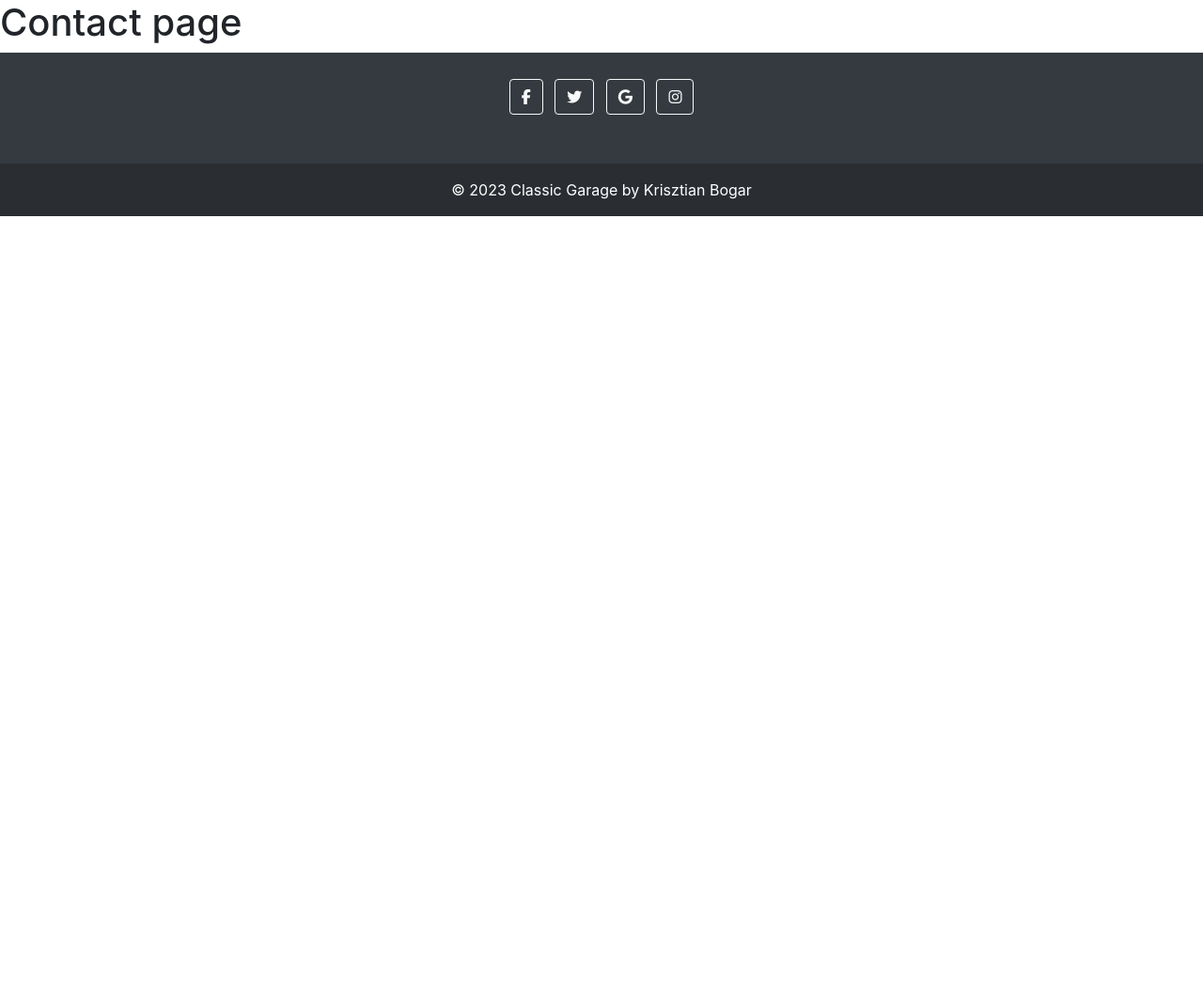
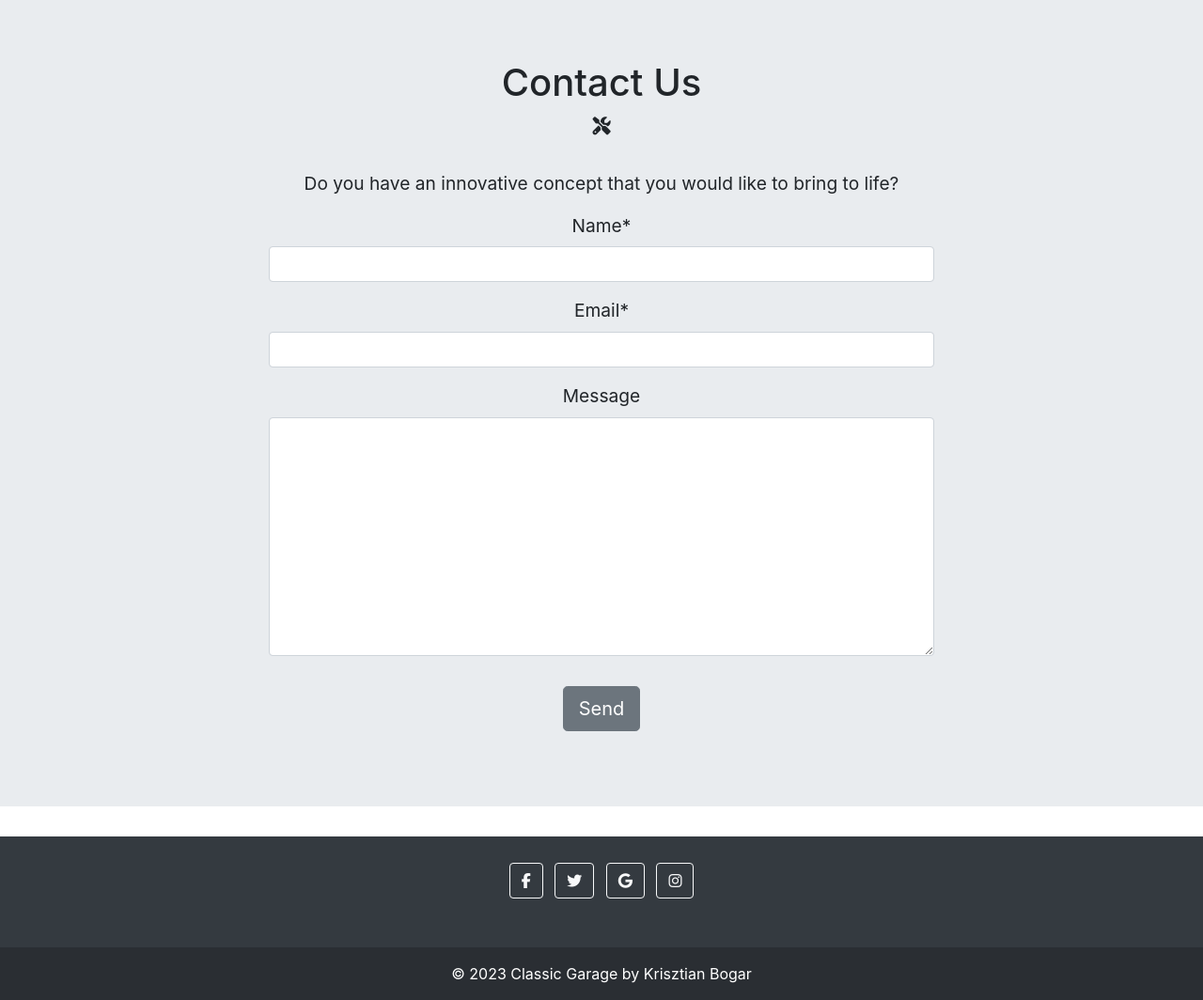
Before and after one commit to kbogar/classic-garage, a Django app: page /contact/ in a window 1280 px wide. Shown: the part 86-1150 px from the top of the page at 94% size. Before the commit the page ends 316 px from the top, so only its background shows below. Run offline with Django 3.2, Linux system fonts and the light colour scheme; some libraries are stand-ins or nearby versions; grey boxes are pictures that could not be loaded.

Commit message:
create forms.py add customcontactform, add to views.py

```diff
--- /dev/null
+++ b/booking/forms.py
@@ -0,0 +1,15 @@
+from django import forms
+from .models import CustomModel
+
+
+class CustomContactForm(forms.ModelForm):
+    """
+    This form interacts with Custom Model to
+    handle contact form
+    """
+    class Meta:
+        model = CustomModel
+        fields = ('name', 'email', 'message',)
+
+    def object(self):
+        pass
--- a/booking/views.py
+++ b/booking/views.py
@@ -1,5 +1,9 @@
 from django.shortcuts import render
 from django.views.generic import TemplateView
+from .forms import CustomContactForm
+from django.views.generic.edit import FormView
+from django.contrib import messages
+from django.http import HttpResponseRedirect
 
 
 class Home(TemplateView):
@@ -18,5 +22,18 @@ class BookService(TemplateView):
     template_name = 'book_service.html'
 
 
-class Contact(TemplateView):
+class Contact(FormView):
+    """
+    Handels the Contact Page
+    """
     template_name = 'contact.html'
+    form_class = CustomContactForm
+    succes_url = '/contact/'
+
+    def form_valid(self, form):
+        form.object()
+        messages.success(
+            self.request,
+            "Thank you for reaching out! We value your inquiry \
+            and will respond as soon as we can.")
+        return HttpResponseRedirect(self.request.path_info)
--- a/templates/contact.html
+++ b/templates/contact.html
@@ -2,6 +2,21 @@
 
 {% block content %}
 
-<h1>Contact page</h1>
+{% load crispy_forms_tags %}
+
+<div class="jumbotron jumbotron-fluid info-container">
+    <div class="container">
+        <h1>Contact Us</h1>
+        <i class="fa-solid fa-screwdriver-wrench"></i>
+        <div class="col-10 offset-1 col-md-8 offset-md-2 mt-3 p-3">
+            <p class="fst-italic fs-4 text-center">Do you have an innovative concept that you would like to bring to life?</p>
+            <form method="POST" class="text-center">
+                {% csrf_token %}
+                {{ form|crispy }}
+                <button class="btn btn-lg btn-secondary mt-3" type="submit">Send</button>
+            </form>
+        </div>
+    </div>
+</div>
 
 {% endblock %}
```
Also changed, not shown: classicgarage/settings.py (+9 -0 lines).
